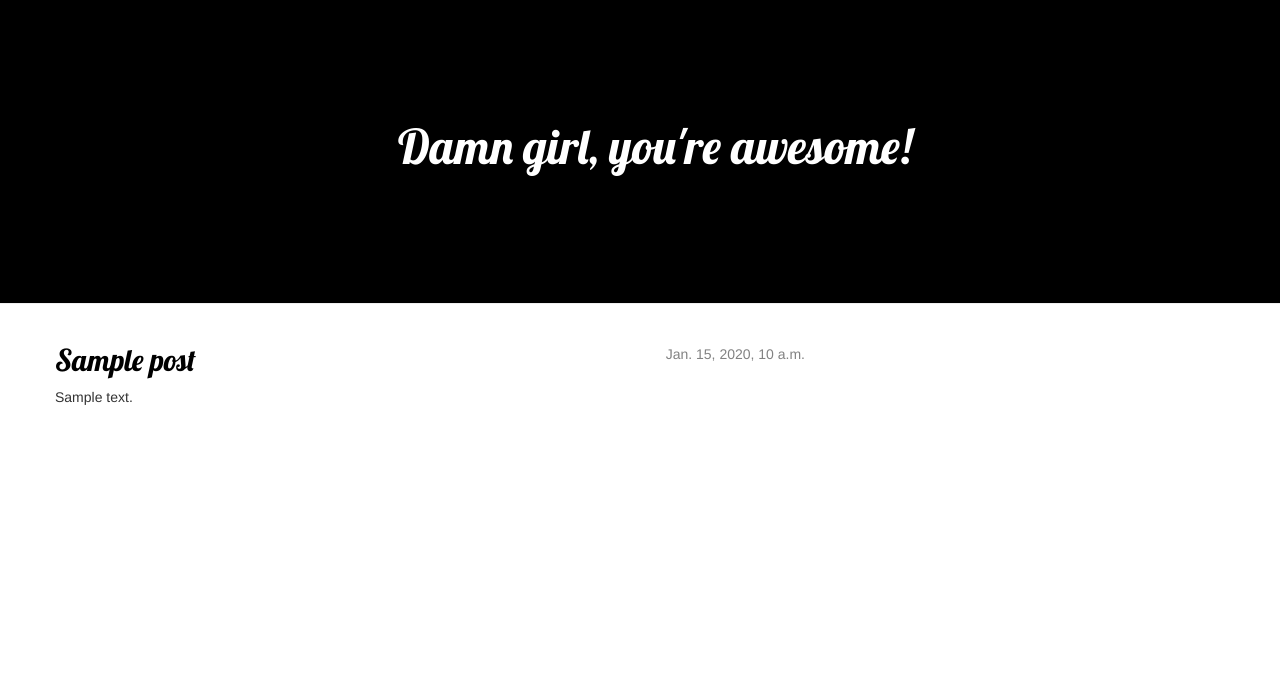
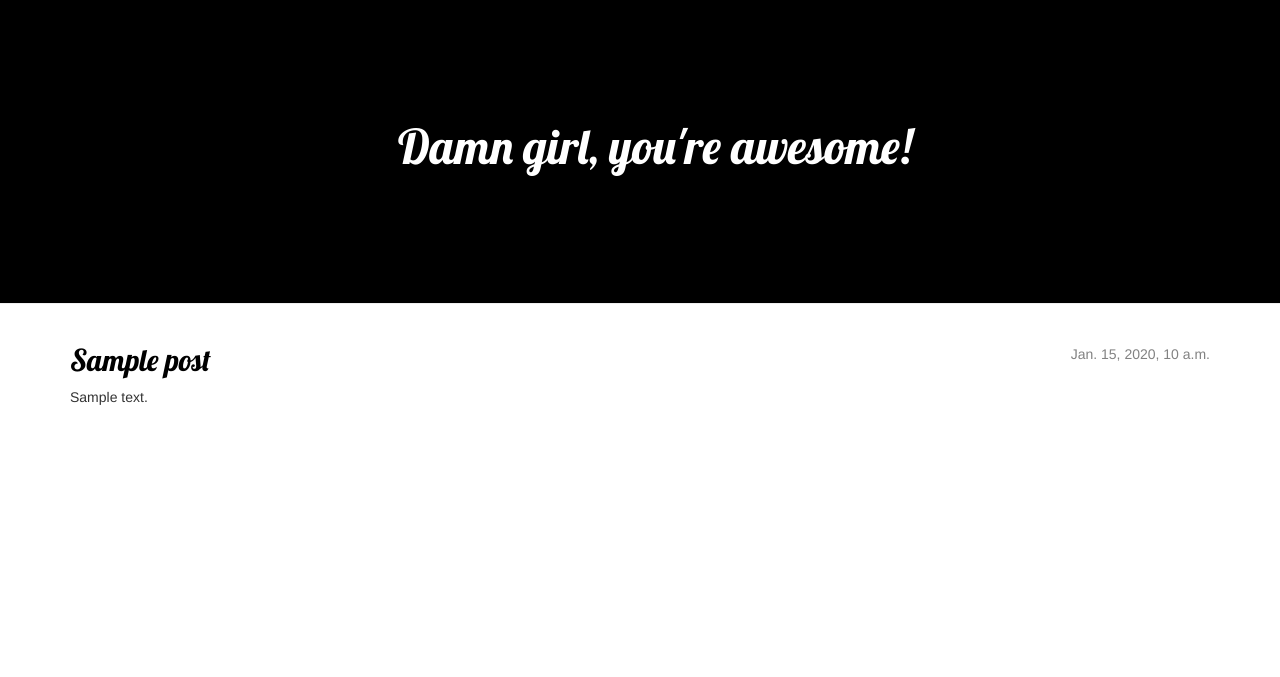
Before and after one commit to takkkk/my-first-blog, a Django app: template blog/templates/blog/post_list.html in a window 1280 px wide. Shown: the top 677 px of the page. Run offline with Django 3.2, Linux system fonts and the light colour scheme; the template is opened without the code that fills it: most values are stand-ins (such as "Sample title", 1, 10 or a date in 2020); some libraries are stand-ins or nearby versions.

Commit message:
changed css.

```diff
--- a/blog/static/css/blog.css
+++ b/blog/static/css/blog.css
@@ -10,9 +10,7 @@
         text-decoration: none;
     }
 
-.content {
-        margin-left: 40px;
-    }
+
 
     h1, h2, h3, h4 {
         font-family: 'Lobster', cursive;
--- a/blog/templates/blog/base.html
+++ b/blog/templates/blog/base.html
@@ -13,7 +13,7 @@
     </div>
     <div class="content container">
         <div class="row">
-            <div class="col-md-8">
+            <div class="col-md-12">
             {% block content %}
             {% endblock %}
             </div>
```
